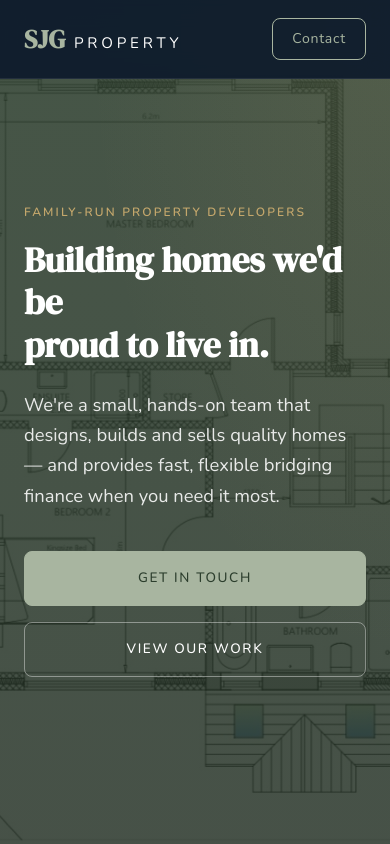
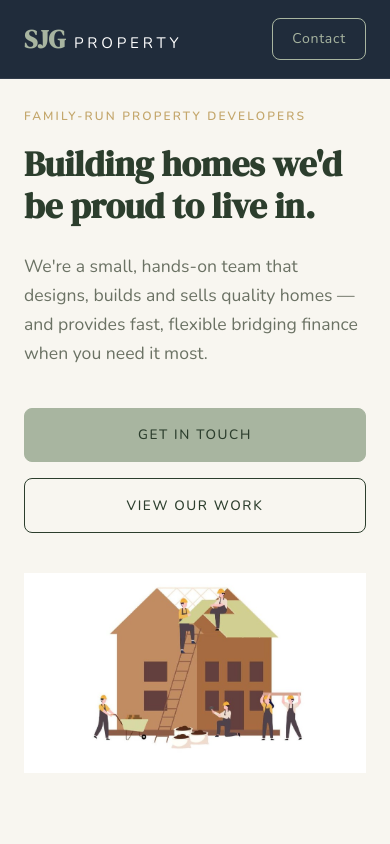
Before and after one commit to mosskatz/sjg-propertyholdings, a plain HTML site: page index.html in a window 390 px wide. Shown: the top 844 px of the page. Drawn offline with nearby package versions, Linux system fonts and the light colour scheme.

Commit message:
Hero: swap to cartoon illustration with light split layout
- Add cartoon builder illustration as hero image (hero-cartoon.jpg)
- Restructure hero from dark full-bleed background to light cream
  split layout: text left, illustration right
- Update text colours for light background (dark green on cream)
- Add .btn-outline style for CTA on light backgrounds
- Responsive: stacks to single column on mobile

Co-Authored-By: Claude Opus 4.6 (1M context) <noreply@anthropic.com>

```diff
--- a/index.html
+++ b/index.html
@@ -28,14 +28,18 @@
     </header>
 
     <section class="hero" id="top">
-        <div class="hero-overlay"></div>
-        <div class="container hero-content">
-            <p class="eyebrow">Family-run property developers</p>
-            <h1>Building homes we'd be<br>proud to live in.</h1>
-            <p class="hero-sub">We're a small, hands-on team that designs, builds and sells quality homes — and provides fast, flexible bridging finance when you need it most.</p>
-            <div class="hero-cta">
-                <a href="#contact" class="btn btn-primary">Get in Touch</a>
-                <a href="#interiors" class="btn btn-ghost">View Our Work</a>
+        <div class="container hero-split">
+            <div class="hero-content">
+                <p class="eyebrow">Family-run property developers</p>
+                <h1>Building homes we'd be proud to live in.</h1>
+                <p class="hero-sub">We're a small, hands-on team that designs, builds and sells quality homes — and provides fast, flexible bridging finance when you need it most.</p>
+                <div class="hero-cta">
+                    <a href="#contact" class="btn btn-primary">Get in Touch</a>
+                    <a href="#interiors" class="btn btn-outline">View Our Work</a>
+                </div>
+            </div>
+            <div class="hero-illustration">
+                <img src="images/hero-cartoon.jpg" alt="Illustration of builders constructing a home">
             </div>
         </div>
     </section>
--- a/styles.css
+++ b/styles.css
@@ -140,6 +140,12 @@ a { color: inherit; text-decoration: none; }
     border-color: rgba(255,255,255,0.4);
 }
 .btn-ghost:hover { border-color: var(--light); background: rgba(255,255,255,0.08); }
+.btn-outline {
+    background: transparent;
+    color: var(--navy);
+    border-color: var(--navy);
+}
+.btn-outline:hover { background: var(--navy); color: var(--light); }
 
 /* ---------- Hero ---------- */
 .hero {
@@ -147,29 +153,30 @@ a { color: inherit; text-decoration: none; }
     min-height: 100vh;
     display: flex;
     align-items: center;
-    background:
-        linear-gradient(rgba(44,62,45,0.88), rgba(30,43,31,0.82)),
-        url('images/hero-elevation.jpg') center/cover no-repeat;
-    color: var(--light);
+    background: var(--cream);
+    color: var(--navy);
     padding-top: 100px;
 }
-.hero::before {
-    content: '';
-    position: absolute;
-    inset: 0;
-    background: radial-gradient(ellipse at top right, rgba(196,167,108,0.1), transparent 55%);
-    pointer-events: none;
+.hero-split {
+    display: grid;
+    grid-template-columns: 1fr 1fr;
+    gap: 3rem;
+    align-items: center;
 }
-.hero-content { position: relative; z-index: 1; }
-.hero-content { max-width: 780px; }
+.hero-illustration img {
+    width: 100%;
+    max-width: 580px;
+    display: block;
+    margin: 0 auto;
+}
+.hero-content { max-width: 580px; }
 .hero .eyebrow { color: var(--gold-bright); }
-.hero h1 { color: var(--light); margin-bottom: 1.5rem; }
+.hero h1 { color: var(--navy); margin-bottom: 1.5rem; }
 .hero-sub {
-    font-size: 1.15rem;
-    font-weight: 300;
-    color: rgba(255,255,255,0.88);
+    font-size: 1.1rem;
+    font-weight: 400;
+    color: var(--grey);
     margin-bottom: 2.5rem;
-    max-width: 620px;
 }
 .hero-cta { display: flex; gap: 1rem; flex-wrap: wrap; }
 
@@ -401,6 +408,7 @@ section { padding: 6rem 0; }
     .main-nav { gap: 1.2rem; }
     .main-nav a:not(.btn-inline) { display: none; }
     .stats-grid { grid-template-columns: 1fr 1fr; gap: 2.5rem 1rem; }
+    .hero-split,
     .about-grid,
     .bridging-grid { grid-template-columns: 1fr; gap: 2.5rem; }
     .about-image img { min-height: 300px; }
```
Also changed, not shown: images/hero-cartoon.jpg (added).
